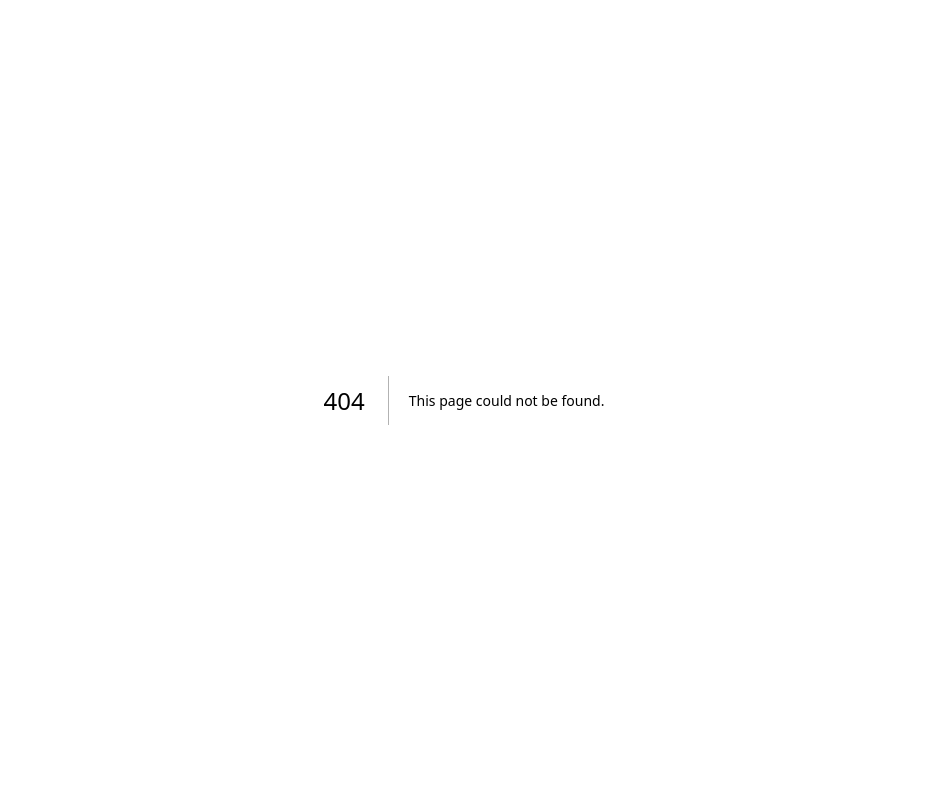
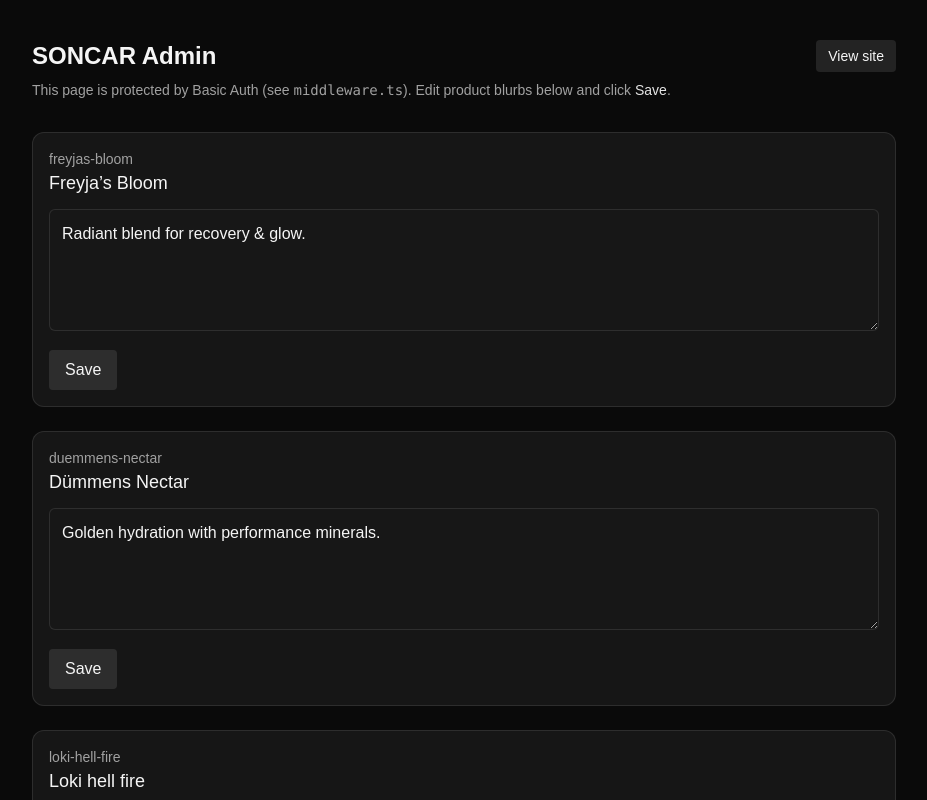
Before and after one commit to RickArtyFit/soncar-site, a Next.js app: page /admin in a window 1280 px wide. Before the commit this address had no page. Shown: the top 800 px of the page, without its empty margins (176-1103 px from the left). Built offline with nearby package versions, Linux system fonts and the light colour scheme.

Commit message:
Add Redis-backed product page and admin integration

```diff
--- /dev/null
+++ b/app/admin/page.tsx
@@ -0,0 +1,128 @@
+"use client";
+
+import { useState } from "react";
+import Link from "next/link";
+import { products } from "@/lib/products";
+
+type Row = {
+  slug: (typeof products)[number]["slug"];
+  name: string;
+  blurb: string;
+  saving?: boolean;
+  saved?: boolean;
+  error?: string;
+};
+
+export default function AdminPage() {
+  // Start with the defaults from code; you can overwrite and Save.
+  const [rows, setRows] = useState<Row[]>(
+    products.map((p) => ({ slug: p.slug, name: p.name, blurb: p.blurb }))
+  );
+
+  async function save(slug: Row["slug"], blurb: string) {
+    setRows((rs) =>
+      rs.map((r) =>
+        r.slug === slug ? { ...r, saving: true, error: undefined, saved: false } : r
+      )
+    );
+
+    try {
+      const res = await fetch("/api/admin/product", {
+        method: "POST",
+        headers: { "Content-Type": "application/json" },
+        body: JSON.stringify({ slug, blurb }),
+      });
+
+      if (!res.ok) {
+        const data = (await res.json().catch(() => null)) as { error?: string } | null;
+        throw new Error(data?.error || "Save failed");
+      }
+
+      setRows((rs) =>
+        rs.map((r) =>
+          r.slug === slug ? { ...r, saving: false, saved: true } : r
+        )
+      );
+      setTimeout(
+        () =>
+          setRows((rs) =>
+            rs.map((r) =>
+              r.slug === slug ? { ...r, saved: false } : r
+            )
+          ),
+        1200
+      );
+    } catch (err: any) {
+      setRows((rs) =>
+        rs.map((r) =>
+          r.slug === slug ? { ...r, saving: false, error: err?.message || "Save failed" } : r
+        )
+      );
+    }
+  }
+
+  return (
+    <main className="min-h-screen bg-neutral-950 text-neutral-100">
+      <div className="mx-auto max-w-4xl px-4 py-10">
+        <div className="flex items-center justify-between gap-3">
+          <h1 className="text-2xl font-semibold">SONCAR Admin</h1>
+          <Link
+            href="/"
+            className="text-sm px-3 py-1.5 rounded bg-white/10 hover:bg-white/20"
+          >
+            View site
+          </Link>
+        </div>
+
+        <p className="mt-2 text-neutral-400 text-sm">
+          This page is protected by Basic Auth (see <code>middleware.ts</code>). Edit
+          product blurbs below and click <span className="text-neutral-200">Save</span>.
+        </p>
+
+        <div className="mt-8 space-y-6">
+          {rows.map((r) => (
+            <div
+              key={r.slug}
+              className="rounded-xl border border-white/10 bg-white/5 p-4"
+            >
+              <div className="text-sm text-neutral-400">{r.slug}</div>
+              <div className="text-lg font-medium">{r.name}</div>
+
+              <textarea
+                value={r.blurb}
+                onChange={(e) =>
+                  setRows((rs) =>
+                    rs.map((x) =>
+                      x.slug === r.slug ? { ...x, blurb: e.target.value } : x
+                    )
+                  )
+                }
+                className="mt-3 w-full rounded-md bg-neutral-900 border border-white/10 p-3 outline-none"
+                rows={4}
+                maxLength={800}
+                placeholder="Write a short product description..."
+              />
+
+              <div className="mt-3 flex items-center gap-3">
+                <button
+                  onClick={() => save(r.slug, r.blurb)}
+                  disabled={r.saving}
+                  className="px-4 py-2 rounded bg-white/10 hover:bg-white/20 disabled:opacity-60"
+                >
+                  {r.saving ? "Saving..." : "Save"}
+                </button>
+
+                {r.saved && (
+                  <span className="text-emerald-300 text-sm">Saved ✓</span>
+                )}
+                {r.error && (
+                  <span className="text-rose-300 text-sm">{r.error}</span>
+                )}
+              </div>
+            </div>
+          ))}
+        </div>
+      </div>
+    </main>
+  );
+}
--- /dev/null
+++ b/app/api/admin/product/route.ts
@@ -0,0 +1,18 @@
+import { NextResponse } from "next/server";
+import { setProductBlurb } from "@/lib/cms";
+import { getProduct, type Product } from "@/lib/products";
+
+export async function POST(req: Request) {
+  try {
+    const body = (await req.json()) as { slug: Product["slug"]; blurb: string };
+    const product = getProduct(body.slug);
+    if (!product) return NextResponse.json({ error: "Unknown product" }, { status: 400 });
+    if (typeof body.blurb !== "string" || body.blurb.length > 800)
+      return NextResponse.json({ error: "Invalid blurb" }, { status: 400 });
+
+    await setProductBlurb(body.slug, body.blurb.trim());
+    return NextResponse.json({ ok: true });
+  } catch (e: any) {
+    return NextResponse.json({ error: e?.message || "Bad request" }, { status: 400 });
+  }
+}
--- a/app/product/[slug]/page.tsx
+++ b/app/product/[slug]/page.tsx
@@ -2,17 +2,18 @@ import Link from "next/link";
 import Image from "next/image";
 import { notFound } from "next/navigation";
 import { getProduct, type Product } from "@/lib/products";
+import { getProductBlurb } from "@/lib/cms"; // ← Redis-backed blurb
 
-// Known slugs
+// Known slugs – used to safely narrow the dynamic route param
 const SLUGS = ["freyjas-bloom", "duemmens-nectar", "loki-hell-fire"] as const;
 type Slug = typeof SLUGS[number];
-
 function isSlug(s: unknown): s is Slug {
   return typeof s === "string" && (SLUGS as readonly string[]).includes(s);
 }
 
-export default function ProductPage(props: unknown) {
-  // Safely extract params.slug without 'any'
+// Server Component (async) so we can await Redis reads
+export default async function ProductPage(props: unknown) {
+  // Safely extract params.slug without triggering Next's PageProps type clash
   const params =
     props && typeof props === "object" && "params" in props
       ? (props as { params?: unknown }).params
@@ -25,8 +26,12 @@ export default function ProductPage(props: unknown) {
 
   if (!isSlug(slug)) return notFound();
 
+  // Look up the static product, then override fields from Redis as needed
   const p = getProduct(slug as Product["slug"]);
   if (!p) return notFound();
+
+  // Pull the editable blurb from Redis; fall back to code default
+  const blurb = await getProductBlurb(p.slug, p.blurb);
 
   return (
     <main className="bg-neutral-950 text-neutral-100 min-h-screen">
@@ -41,16 +46,23 @@ export default function ProductPage(props: unknown) {
             priority
           />
         </div>
+
         <div>
           <h1 className="text-3xl font-semibold">{p.name}</h1>
-          <div className="mt-2 text-neutral-300">{p.blurb}</div>
+          <div className="mt-2 text-neutral-300">{blurb}</div>
           <div className="mt-4 text-xl font-semibold">£{p.price.toFixed(2)}</div>
 
           <div className="mt-6 flex gap-3">
-            <Link href={`/cart?add=${p.slug}`} className="px-4 py-2 rounded bg-white/10 hover:bg-white/20">
+            <Link
+              href={`/cart?add=${p.slug}`}
+              className="px-4 py-2 rounded bg-white/10 hover:bg-white/20"
+            >
               Add to cart
             </Link>
-            <Link href="/#shop" className="px-4 py-2 rounded bg-white/5 hover:bg-white/10">
+            <Link
+              href="/#shop"
+              className="px-4 py-2 rounded bg-white/5 hover:bg-white/10"
+            >
               Back to shop
             </Link>
           </div>
--- /dev/null
+++ b/lib/cms.ts
@@ -0,0 +1,13 @@
+import type { Product } from "@/lib/products";
+import { redis } from "./redis";
+
+const key = (slug: string, field: string) => `cms:product:${slug}:${field}`;
+
+export async function getProductBlurb(slug: Product["slug"], fallback: string) {
+  const v = await redis.get<string>(key(slug, "blurb"));
+  return v ?? fallback;
+}
+
+export async function setProductBlurb(slug: Product["slug"], value: string) {
+  await redis.set(key(slug, "blurb"), value);
+}
--- /dev/null
+++ b/lib/redis.ts
@@ -0,0 +1,3 @@
+import { Redis } from "@upstash/redis";
+
+export const redis = Redis.fromEnv(); // reads UPSTASH_REDIS_REST_URL / TOKEN
--- /dev/null
+++ b/middleware.ts
@@ -0,0 +1,42 @@
+import { NextResponse } from "next/server";
+
+// --- Admin credentials (from your environment variables) ---
+const ADMIN_USER = process.env.ADMIN_USERNAME || "";
+const ADMIN_PASS = process.env.ADMIN_PASSWORD || "";
+
+// --- Define which routes to protect ---
+export const config = {
+  matcher: ["/admin/:path*", "/api/admin/:path*"],
+};
+
+// --- Middleware function ---
+export function middleware(req: Request) {
+  if (!ADMIN_USER || !ADMIN_PASS) {
+    return NextResponse.json(
+      { error: "Admin credentials not configured" },
+      { status: 500 }
+    );
+  }
+
+  const auth = req.headers.get("authorization") || "";
+
+  // If no credentials sent, ask the browser to show the login popup
+  if (!auth.startsWith("Basic ")) {
+    return new NextResponse("Auth required", {
+      status: 401,
+      headers: { "WWW-Authenticate": 'Basic realm="SONCAR Admin"' },
+    });
+  }
+
+  // Decode the Base64 username:password
+  const [, b64] = auth.split(" ");
+  const [user, pass] = Buffer.from(b64, "base64").toString().split(":");
+
+  // If wrong credentials
+  if (user !== ADMIN_USER || pass !== ADMIN_PASS) {
+    return new NextResponse("Unauthorized", { status: 401 });
+  }
+
+  // ✅ Success — allow access
+  return NextResponse.next();
+}
```
Also changed, not shown: package.json (+8 -6 lines), 1 other file (tests, documents, lock files or other folders).
